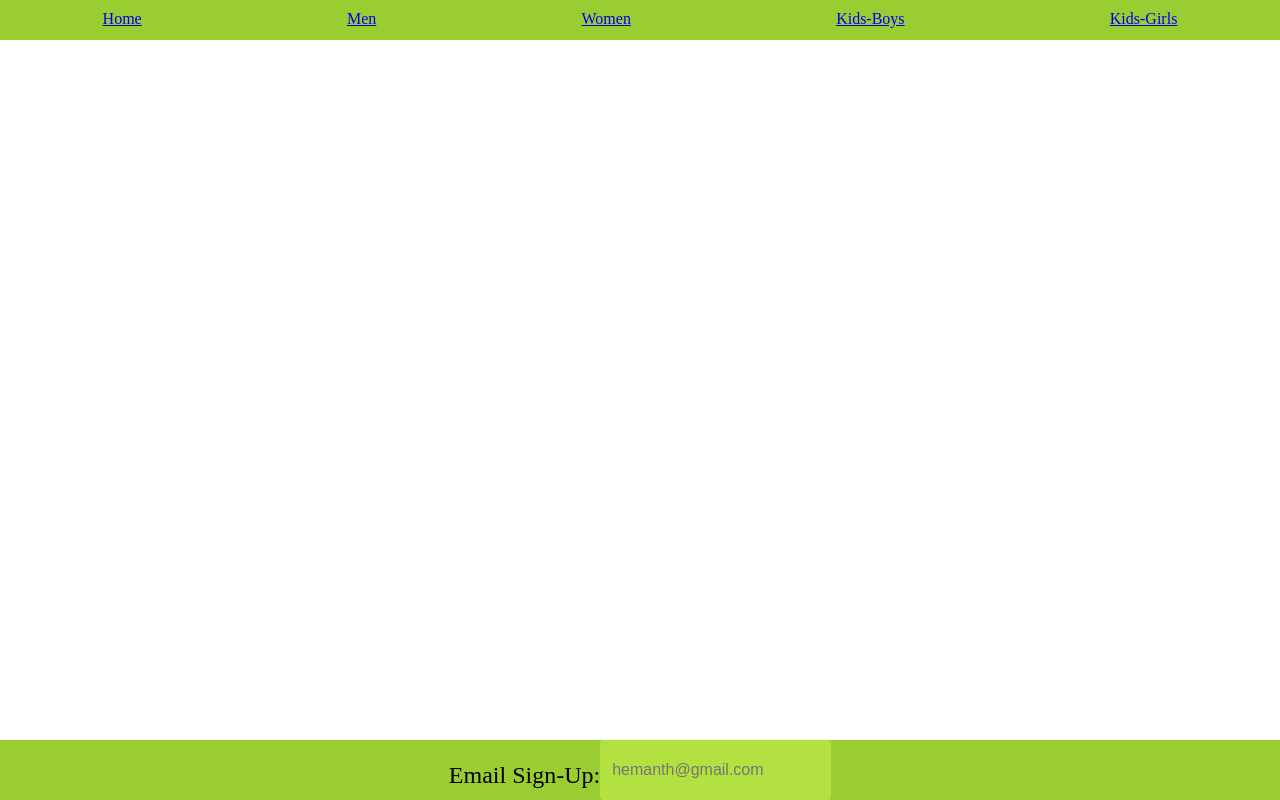
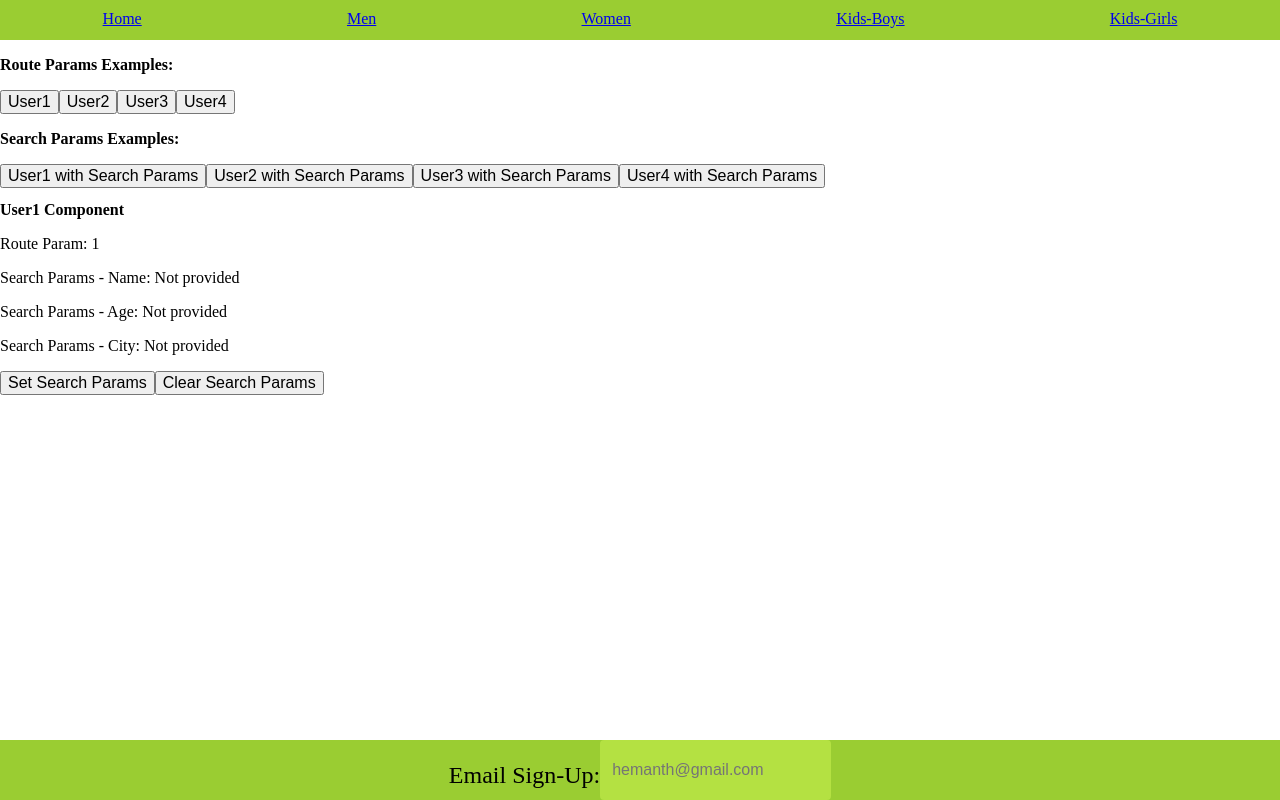
Before and after one commit to hemanth-728/hemanth-react-practice, a React (Create React App) app: page /user/1 in a window 1280 px wide. Built offline with nearby package versions, Linux system fonts and the light colour scheme.

Commit message:
query and route params

```diff
--- a/src/App.js
+++ b/src/App.js
@@ -4,7 +4,12 @@ import Body1 from './Body1';
 import Body2 from './Body2';
 import Body3 from './Body3';
 import Product1 from './Product1';
-import {BrowserRouter, Routes, Route} from 'react-router-dom';
+import User1 from './User1'
+import User2 from './User2'
+import User3 from './User3'
+import User4 from './User4'
+import Home1 from './Home1'
+import {BrowserRouter, Routes, Route, useParams, useLocation} from 'react-router-dom';
 import './App.css';
 
 
@@ -72,8 +77,12 @@ return (
      <Body3></Body3> */}
     <BrowserRouter>
     <Header1/>
+
     <Footer1/>
         <Routes>
+            <Route path="/" element={<Home1 />} >
+              <Route path="user/:ad" element={<User1 />} />
+            </Route>
             <Route path="/men" element={<Product1 />} />
             <Route path="/women" element={<Product1 />} />
             <Route path="/kids-boys" element={<Product1 />} />
--- a/src/Header1.js
+++ b/src/Header1.js
@@ -1,6 +1,5 @@
 import './Header1.css';
-import Product1 from './Product1';
-import {BrowserRouter, Route, Link, Routes} from 'react-router-dom';
+import {Link} from 'react-router-dom';
 
 
 function Header1() {
--- /dev/null
+++ b/src/Home1.js
@@ -0,0 +1,38 @@
+import { Link, Outlet, useParams, useLocation } from "react-router-dom";
+function Home1() {
+    return (
+        <div>
+            <h3>Route Params Examples:</h3>
+            <Link to="user/1">
+                <button>User1</button>
+            </Link>
+            <Link to="user/2">
+                <button>User2</button>
+            </Link>
+            <Link to="user/3">
+                <button>User3</button>
+            </Link>
+            <Link to="user/4">
+                <button>User4</button>
+            </Link>
+
+            <h3>Search Params Examples:</h3>
+            <Link to="user/1?name=Alice&age=30&city=Boston">
+                <button>User1 with Search Params</button>
+            </Link>
+            <Link to="user/2?name=Bob&age=25&city=Chicago">
+                <button>User2 with Search Params</button>
+            </Link>
+            <Link to="user/3?name=Charlie&age=35&city=Seattle">
+                <button>User3 with Search Params</button>
+            </Link>
+            <Link to="user/4?name=Diana&age=28&city=Miami">
+                <button>User4 with Search Params</button>
+            </Link>
+
+            <Outlet />
+        </div>
+    )
+}
+
+export default Home1;
--- a/src/Product1.css
+++ b/src/Product1.css
@@ -1,4 +1,4 @@
-.products-container {
+.fake-products-container {
   padding: 20px;
 }
 
@@ -8,7 +8,7 @@
   color: #333;
 }
 
-.products-grid {
+.products-tile {
   display: flex;
   flex-wrap: wrap;
   gap: 20px;
--- a/src/Product1.js
+++ b/src/Product1.js
@@ -3,34 +3,26 @@ import './Product1.css';
 
 function Product1(props) {
     const [products, setProducts] = useState([]);
-    const [loading, setLoading] = useState(true);
 
     useEffect(() => {
         getProducts()
     }, []);
 
     async function getProducts() {
-        try {
-            setLoading(true);
             let response = await fetch('https://fakestoreapi.com/products');
             let data = await response.json();
-            console.log(data);
             setProducts(data);
-        } catch (error) {
-            console.error('Error fetching products:', error);
-        } finally {
-            setLoading(false);
-        }
     }
 
-    if (loading) {
-        return <div className="loading-message">Products Fetching....</div>;
+    if (products.length === 0) {
+        return ('Fetching Products...')
     }
 
+    if (products.length > 0) {
         return (
-        <div className="products-container">
-            <h2 className="products-title">Products</h2>
-            <div className="products-grid">
+            <div className='fake-products-container'>
+                <h1>Fake Products</h1>
+                <div className='products-tile'>
                     {products.map(product => (
                         <div key={product.id} className="product-card">
                             <img src={product.image} alt={product.title} className="product-image" />
@@ -38,9 +30,12 @@ function Product1(props) {
                             <p className="product-price">${product.price}</p>
                             <p className="product-description">{product.description.substring(0, 100)}...</p>
                         </div>
+
                     ))}
                 </div>
+
             </div>
         );
     }
+}
 export default Product1;
--- /dev/null
+++ b/src/User1.js
@@ -0,0 +1,51 @@
+import { useParams, useLocation, useNavigate } from "react-router-dom";
+import User2 from './User2';
+import User3 from './User3';
+import User4 from './User4';
+
+function User1() {
+    const { ad } = useParams();
+    const location = useLocation();
+    const navigate = useNavigate();
+
+    const searchParams = new URLSearchParams(location.search);
+    const name = searchParams.get('name');
+    const age = searchParams.get('age');
+    const city = searchParams.get('city');
+
+    const updateSearchParams = () => {
+        const newSearchParams = new URLSearchParams();
+        newSearchParams.set('name', 'John');
+        newSearchParams.set('age', '25');
+        newSearchParams.set('city', 'NewYork');
+        navigate(`${location.pathname}?${newSearchParams.toString()}`);
+    };
+
+    const clearSearchParams = () => {
+        navigate(location.pathname);
+    };
+
+    if (ad === '1') {
+        return (
+            <div>
+                <h2>User1 Component</h2>
+                <p>Route Param: {ad}</p>
+                <p>Search Params - Name: {name || 'Not provided'}</p>
+                <p>Search Params - Age: {age || 'Not provided'}</p>
+                <p>Search Params - City: {city || 'Not provided'}</p>
+                <button onClick={updateSearchParams}>Set Search Params</button>
+                <button onClick={clearSearchParams}>Clear Search Params</button>
+            </div>
+        )
+    } else if (ad === '2') {
+        return <User2 searchParams={searchParams} />
+    } else if (ad === '3') {
+        return <User3 searchParams={searchParams} />
+    } else if (ad === '4') {
+        return <User4 searchParams={searchParams} />
+    }
+
+    return ('User Component')
+}
+
+export default User1;
--- /dev/null
+++ b/src/User2.js
@@ -0,0 +1,16 @@
+function User2({ searchParams }) {
+    const name = searchParams?.get('name');
+    const age = searchParams?.get('age');
+    const city = searchParams?.get('city');
+
+    return (
+        <div>
+            <h2>User2 Component</h2>
+            <p>Search Params - Name: {name || 'Not provided'}</p>
+            <p>Search Params - Age: {age || 'Not provided'}</p>
+            <p>Search Params - City: {city || 'Not provided'}</p>
+        </div>
+    );
+}
+
+export default User2;
--- /dev/null
+++ b/src/User3.js
@@ -0,0 +1,16 @@
+function User3({ searchParams }) {
+    const name = searchParams?.get('name');
+    const age = searchParams?.get('age');
+    const city = searchParams?.get('city');
+
+    return (
+        <div>
+            <h2>User3 Component</h2>
+            <p>Search Params - Name: {name || 'Not provided'}</p>
+            <p>Search Params - Age: {age || 'Not provided'}</p>
+            <p>Search Params - City: {city || 'Not provided'}</p>
+        </div>
+    );
+}
+
+export default User3;
--- /dev/null
+++ b/src/User4.js
@@ -0,0 +1,16 @@
+function User4({ searchParams }) {
+    const name = searchParams?.get('name');
+    const age = searchParams?.get('age');
+    const city = searchParams?.get('city');
+
+    return (
+        <div>
+            <h2>User4 Component</h2>
+            <p>Search Params - Name: {name || 'Not provided'}</p>
+            <p>Search Params - Age: {age || 'Not provided'}</p>
+            <p>Search Params - City: {city || 'Not provided'}</p>
+        </div>
+    );
+}
+
+export default User4;
```
Lines whose indentation alone changed are shown as unchanged.
